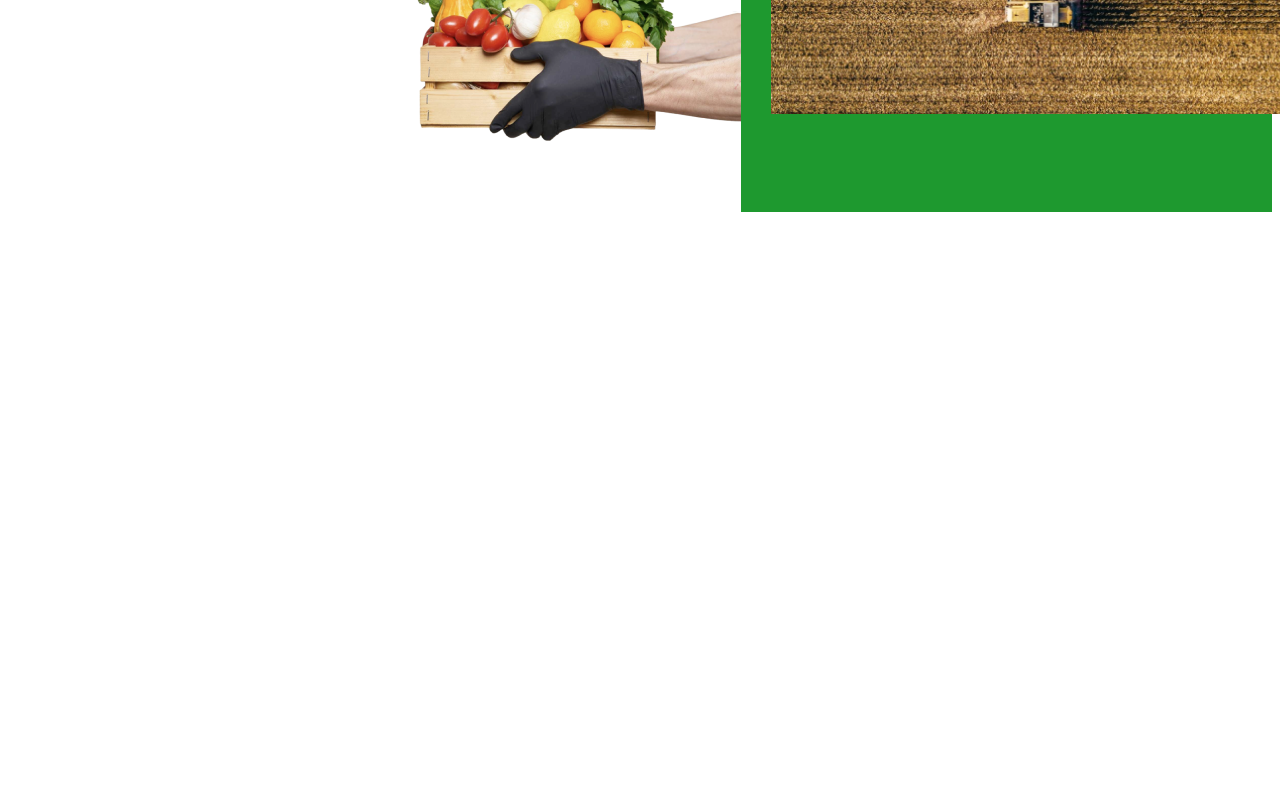
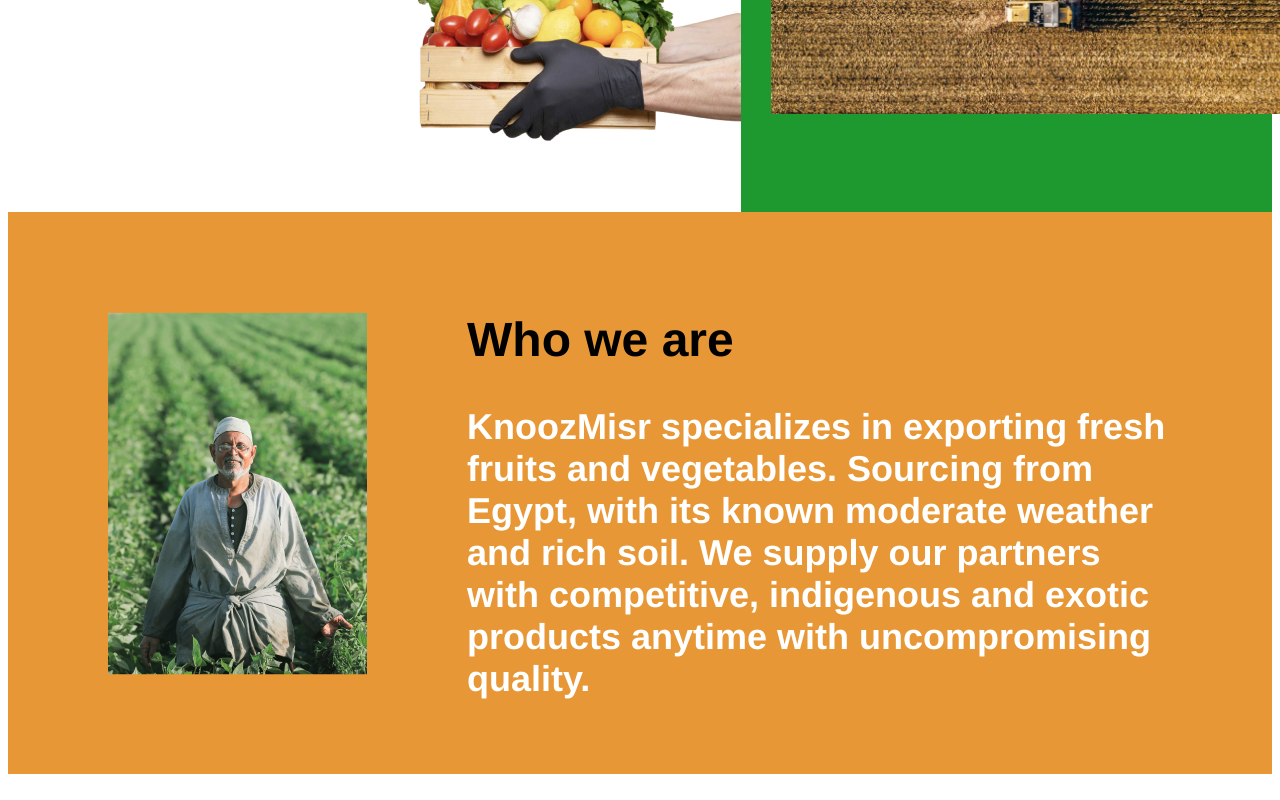
Before and after one commit to darwishibra/KnoozMisr, a React (Create React App) app: page /home in a window 1280 px wide. Shown: the part 710-1510 px from the top of the page. Before the commit the page ends 930 px from the top, so only its background shows below. Built offline with nearby package versions, Linux system fonts and the light colour scheme.

Commit message:
Added a second section to the website including a single image and text. Used CSS grid to layout the elements properly

```diff
--- /dev/null
+++ b/src/components/SingleImageSection.js
@@ -0,0 +1,23 @@
+import styles from './SingleImageSection.module.css';
+import image from '../images/ImageSection1.png';
+
+
+export default function SingleImageSection() {
+  return (
+    <div className = {styles.section}>
+        <div className = {styles.container}>
+            <div className = {styles.image}>
+                <img src = {image} alt = "image of man in farm" />
+            </div>
+            <div className = {styles.text}>
+                <div className = {styles.heading}>
+                    Who we are
+                </div>
+                <div className = {styles.paragraph}>
+                KnoozMisr specializes in exporting fresh fruits and vegetables. Sourcing from Egypt, with its known moderate weather and rich soil. We supply our partners with competitive, indigenous and exotic products anytime with uncompromising quality.
+                </div>
+            </div>
+        </div>
+    </div>
+  )
+}
--- /dev/null
+++ b/src/components/SingleImageSection.module.css
@@ -0,0 +1,39 @@
+
+.section {
+    width: 100%;
+    max-width: 1440px;
+    margin: 0 auto;
+    height: 562px;
+    background-color: #E79735;
+
+}
+.section .container {
+    gap: 100px;
+    display: grid;
+    grid-template-columns: 260ox 882px;
+    padding: 100px;
+}
+.section .container .image {
+    grid-column: 1;
+}
+
+.section .container .text {
+    grid-column: 2;
+    display: grid;
+    grid-template-rows: 1fr 5fr;
+    gap: 35px;
+}
+.section .container .text .heading {
+    color: #000000;
+    font-family: "Nunito-Black", Helvetica;
+    font-size: 48px;
+    font-weight: 900;
+    left: 0;
+}
+.section .container .text .paragraph {
+    color: #ffffff;
+    font-family: "Nunito-ExtraBold", Helvetica;
+    font-size: 36px;
+    font-weight: 800;
+    width: 100%;
+}
--- a/src/pages/Home.js
+++ b/src/pages/Home.js
@@ -1,6 +1,7 @@
 import styles from './Home.module.css';
 import NavBar from '../components/NavBar';
-import HeroHome from '../components/HeroHome'
+import HeroHome from '../components/HeroHome';
+import SingleImageSection from '../components/SingleImageSection';
 
 
 export default function Home() {
@@ -8,6 +9,8 @@
     <div className = {styles.home}>
       <NavBar position = "absolute"/>
       <HeroHome />
+      <SingleImageSection />
+
     </div>
   )
 }
```
Also changed, not shown: src/images/ImageSection1.png (added).
